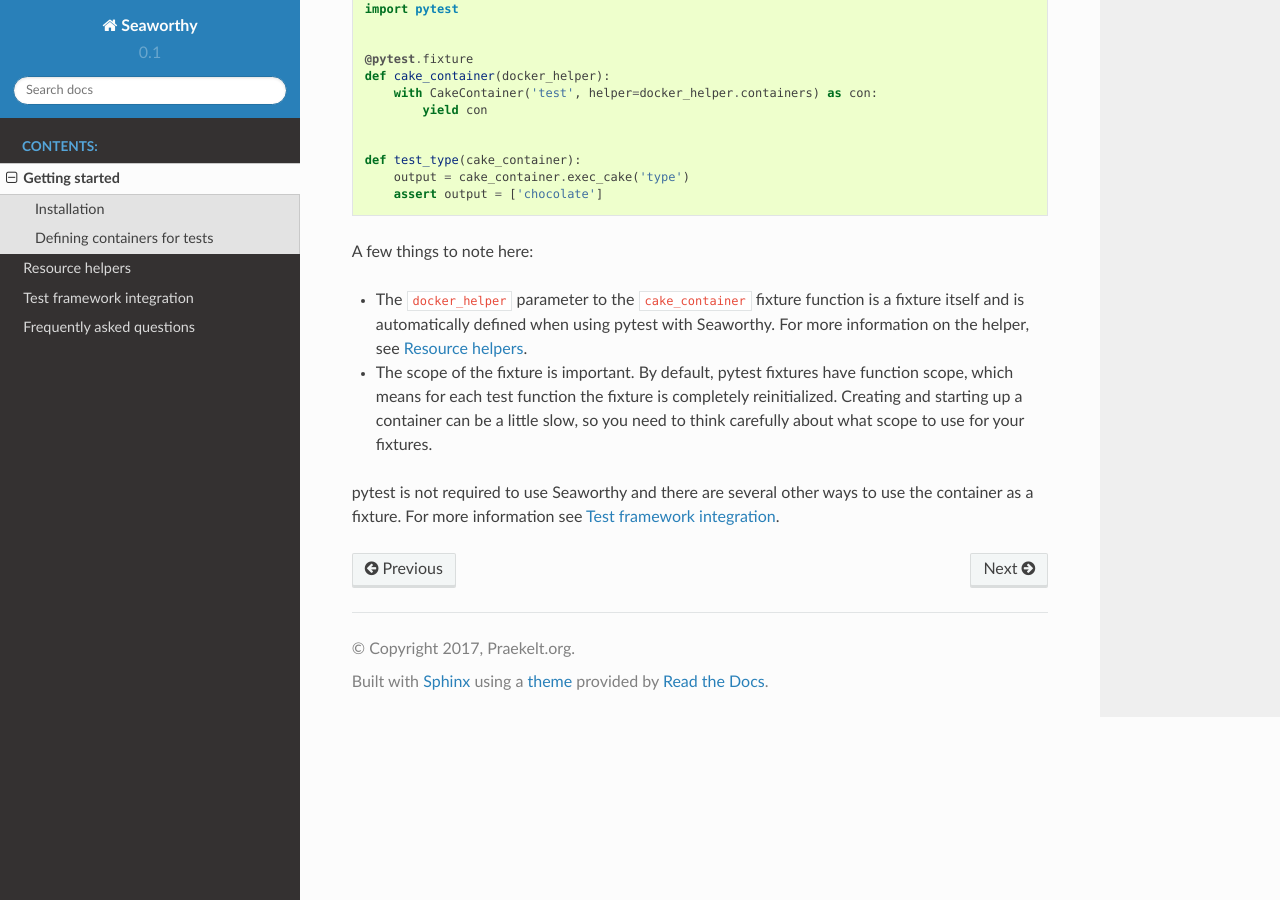
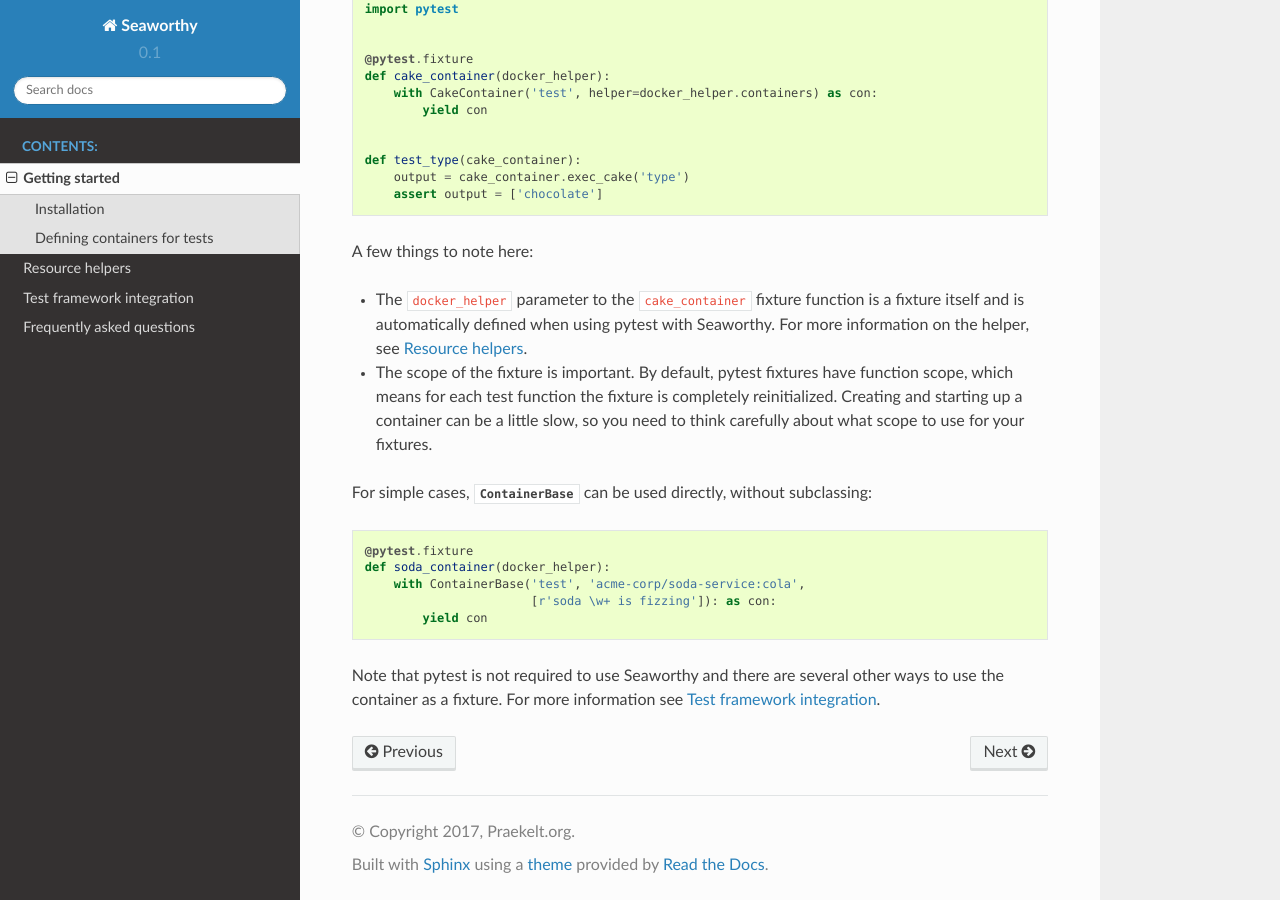
Before and after one commit to praekeltfoundation/seaworthy, a Sphinx documentation site: the page built from docs/getting-started.rst, in a window 1280 px wide and 900 px high, scrolled down 1092 px. Built offline with Sphinx 7.4.7 and the Read the Docs theme 2.0.0, drawn with Linux system fonts in a browser that asks for light colours; pages that are not in the unit, such as notebooks, are missing from menus; some of the changed text lies outside the part shown.

Commit message:
getting-started: add a note about not subclassing ContainerBase

```diff
--- a/docs/getting-started.rst
+++ b/docs/getting-started.rst
@@ -68,5 +68,15 @@ A few things to note here:
   reinitialized. Creating and starting up a container can be a little slow, so
   you need to think carefully about what scope to use for your fixtures.
 
-pytest is not required to use Seaworthy and there are several other ways to use
-the container as a fixture. For more information see :doc:`integrations`.
+For simple cases, :class:`~seaworthy.containers.base.ContainerBase` can be used
+directly, without subclassing::
+
+    @pytest.fixture
+    def soda_container(docker_helper):
+        with ContainerBase('test', 'acme-corp/soda-service:cola',
+                           [r'soda \w+ is fizzing']): as con:
+            yield con
+
+Note that pytest is not required to use Seaworthy and there are several other
+ways to use the container as a fixture. For more information see
+:doc:`integrations`.
```
Also changed, not shown: other parts of docs/getting-started.rst (+1 -1 lines).
